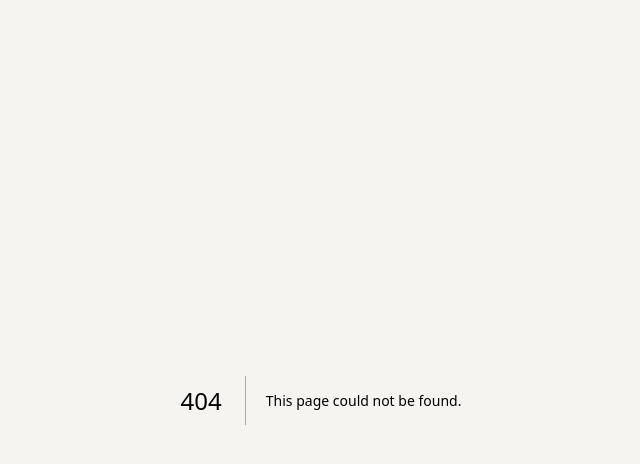
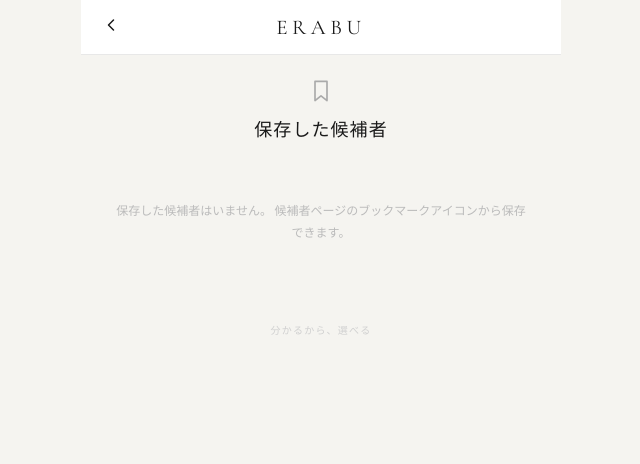
Before and after one commit to kurokawa96-96/ERABU, a Next.js app: page /saved in a window 1280 px wide. Before the commit this address had no page. Shown: the top 464 px of the page, without its empty margins (319-959 px from the left). Built offline with nearby package versions, Linux system fonts and the light colour scheme.

Commit message:
Create page.tsx

```diff
--- /dev/null
+++ b/app/saved/page.tsx
@@ -0,0 +1,120 @@
+"use client";
+
+import React, { useState, useEffect } from "react";
+import Link from "next/link";
+
+function Icon({ type, size = 18, color = "#1a1a1a" }: { type: string; size?: number; color?: string }) {
+  const p = { width: size, height: size, viewBox: "0 0 20 20", fill: "none" as const };
+  const icons: Record<string, React.ReactElement> = {
+    back:     <svg {...p}><path d="M12.5 5L7.5 10L12.5 15" stroke={color} strokeWidth="1.5" strokeLinecap="round" strokeLinejoin="round"/></svg>,
+    bookmark: <svg {...p}><path d="M5 2h10v16l-5-4-5 4V2Z" stroke={color} strokeWidth="1.4" strokeLinejoin="round"/></svg>,
+    trash:    <svg {...p}><path d="M4 6h12M8 6V4h4v2M6 6l1 11h6l1-11" stroke={color} strokeWidth="1.4" strokeLinecap="round" strokeLinejoin="round"/></svg>,
+  };
+  return icons[type] ?? null;
+}
+
+interface SavedCandidate {
+  id: string;
+  name: string;
+  party: string;
+  electionName: string;
+  electionId: string;
+}
+
+export default function SavedPage() {
+  const [saved, setSaved] = useState<SavedCandidate[]>([]);
+  const [loaded, setLoaded] = useState(false);
+
+  useEffect(() => {
+    try {
+      const ids: string[] = JSON.parse(localStorage.getItem("erabu_saved") ?? "[]");
+      const details: SavedCandidate[] = JSON.parse(localStorage.getItem("erabu_saved_details") ?? "[]");
+      const filtered = details.filter(d => ids.includes(d.id));
+      setSaved(filtered);
+    } catch {
+      setSaved([]);
+    }
+    setLoaded(true);
+  }, []);
+
+  const remove = (id: string) => {
+    const ids: string[] = JSON.parse(localStorage.getItem("erabu_saved") ?? "[]");
+    const details: SavedCandidate[] = JSON.parse(localStorage.getItem("erabu_saved_details") ?? "[]");
+    const nextIds = ids.filter(x => x !== id);
+    const nextDetails = details.filter(x => x.id !== id);
+    localStorage.setItem("erabu_saved", JSON.stringify(nextIds));
+    localStorage.setItem("erabu_saved_details", JSON.stringify(nextDetails));
+    setSaved(nextDetails);
+  };
+
+  return (
+    <div style={{ maxWidth: 480, margin: "0 auto", minHeight: "100vh", background: "#f5f4f0" }}>
+      <div style={{
+        background: "#fff", borderBottom: "1px solid #e8e8e8",
+        padding: "0 20px", height: 54,
+        display: "flex", alignItems: "center", justifyContent: "space-between",
+        position: "sticky", top: 0, zIndex: 20,
+      }}>
+        <Link href="/" style={{ textDecoration: "none" }}>
+          <Icon type="back" size={20} color="#1a1a1a" />
+        </Link>
+        <div style={{ fontSize: 21, fontFamily: "'Cormorant Garamond', serif", letterSpacing: "0.22em", color: "#1a1a1a" }}>
+          ERABU
+        </div>
+        <div style={{ width: 20 }} />
+      </div>
+
+      <div style={{ padding: "24px 24px 18px", textAlign: "center" }}>
+        <div style={{ display: "flex", justifyContent: "center", marginBottom: 12 }}>
+          <Icon type="bookmark" size={24} color="#aaa" />
+        </div>
+        <div style={{ fontSize: 18, fontFamily: "'Noto Serif JP', serif", color: "#1a1a1a", letterSpacing: "0.06em" }}>
+          保存した候補者
+        </div>
+      </div>
+
+      <div style={{ padding: "0 14px 40px" }}>
+        {!loaded ? null : saved.length === 0 ? (
+          <div style={{
+            textAlign: "center", padding: "40px 20px",
+            fontSize: 12, fontFamily: "'Noto Sans JP', sans-serif",
+            color: "#bbb", lineHeight: 1.8,
+          }}>
+            保存した候補者はいません。
+            候補者ページのブックマークアイコンから保存できます。
+          </div>
+        ) : (
+          saved.map(c => (
+            <div key={c.id} style={{
+              background: "#fff", borderRadius: 12,
+              border: "1px solid #ebebeb", marginBottom: 8,
+              display: "flex", alignItems: "center",
+              padding: "14px 16px", gap: 12,
+            }}>
+              <Link href={`/election/${c.electionId}`} style={{ textDecoration: "none", flex: 1 }}>
+                <div style={{ fontSize: 10, fontFamily: "'Noto Sans JP', sans-serif", color: "#aaa", marginBottom: 2 }}>
+                  {c.electionName}
+                </div>
+                <div style={{ fontSize: 15, fontFamily: "'Noto Serif JP', serif", color: "#1a1a1a" }}>
+                  {c.name}
+                </div>
+                <div style={{ fontSize: 10, fontFamily: "'Noto Sans JP', sans-serif", color: "#bbb", marginTop: 2 }}>
+                  {c.party || "無所属"}
+                </div>
+              </Link>
+              <button onClick={() => remove(c.id)} style={{
+                background: "none", border: "none", cursor: "pointer", padding: 6,
+              }}>
+                <Icon type="trash" size={15} color="#ccc" />
+              </button>
+            </div>
+          ))
+        )}
+      </div>
+
+      <div style={{ textAlign: "center", padding: "0 0 32px", fontSize: 10, fontFamily: "'Noto Sans JP', sans-serif", color: "#d0d0d0", letterSpacing: "0.12em" }}>
+        分かるから、選べる
+      </div>
+    </div>
+  );
+}
```
